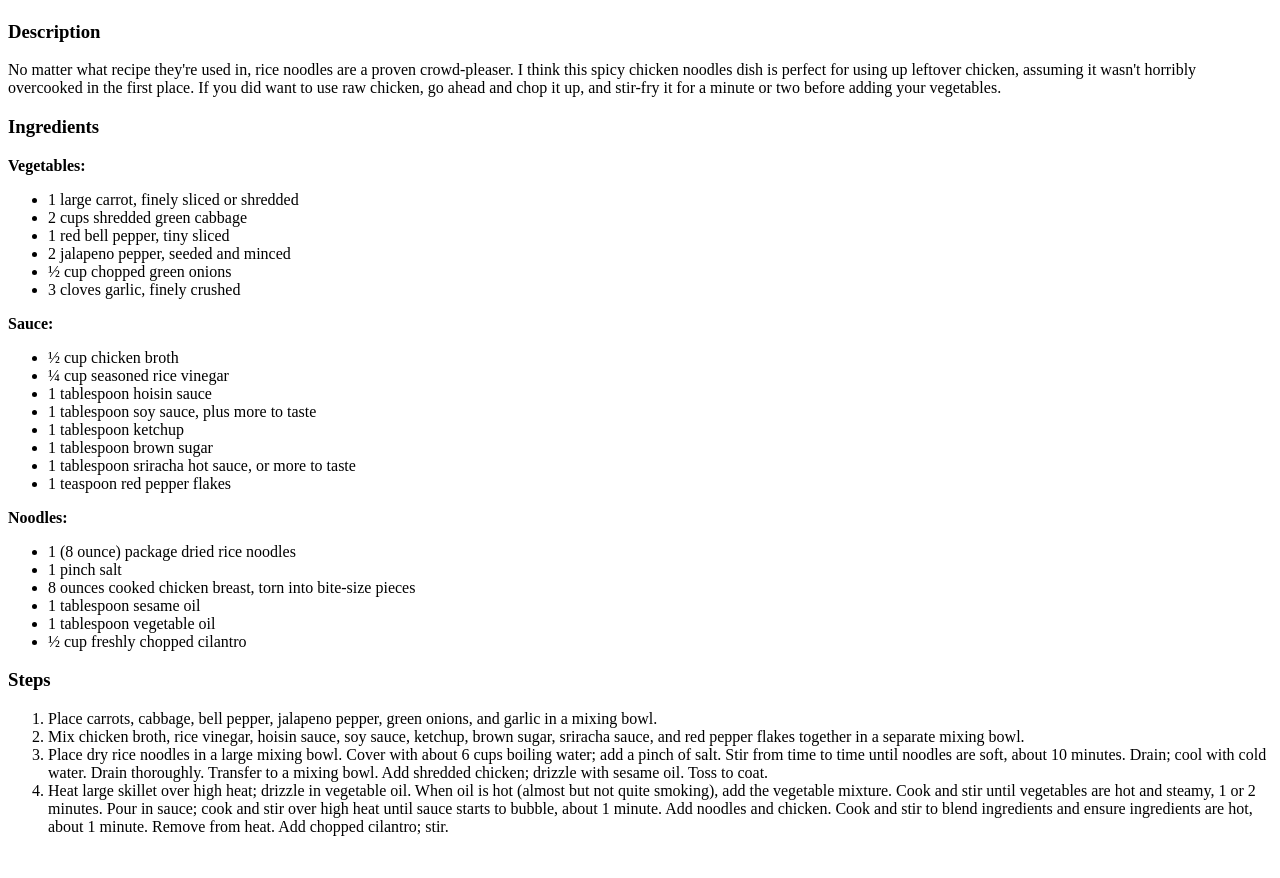
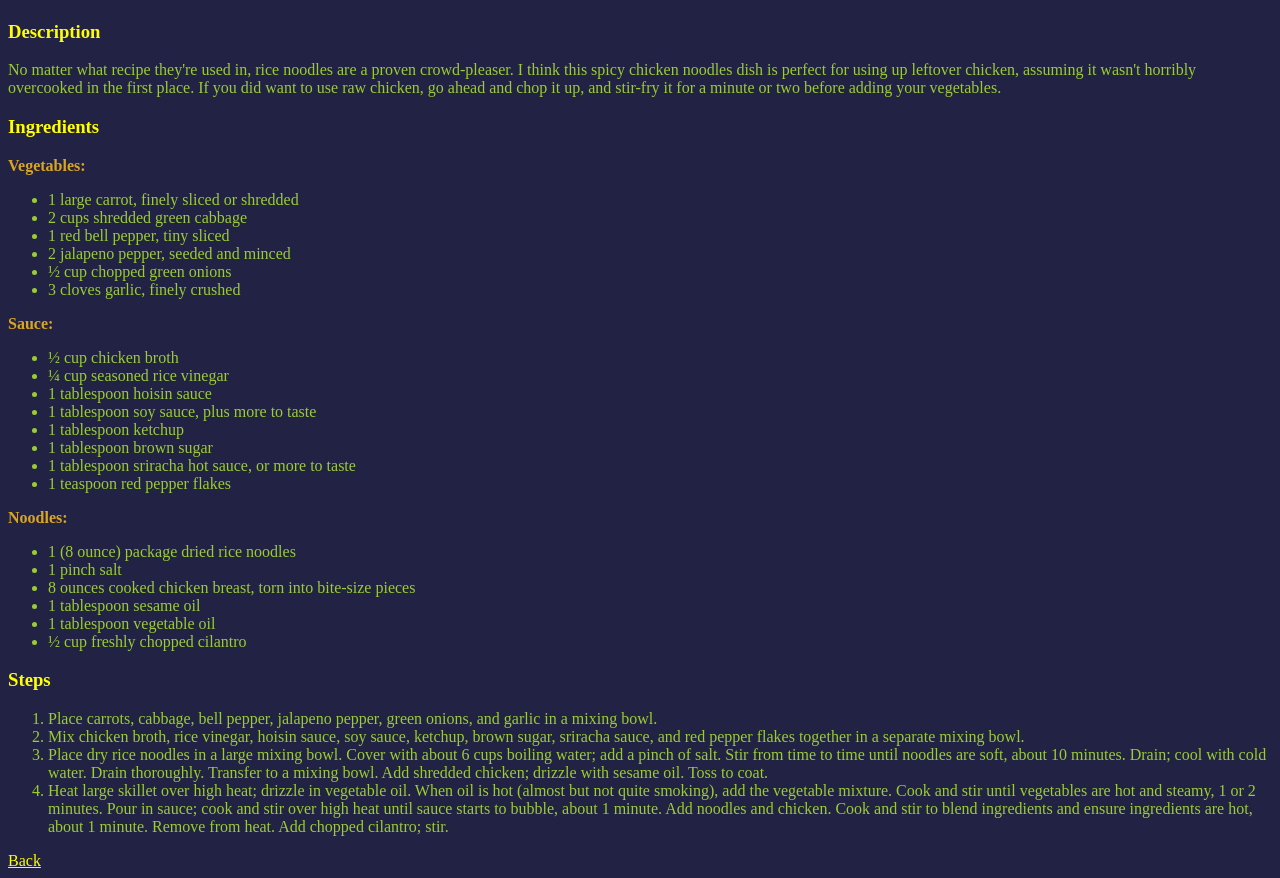
Before and after one commit to crigalpiro/odin-recipes, a plain HTML site: page recipes/spicy-chicken-noodles.html in a window 1280 px wide. Shown: the part 882-1760 px from the top of the page. Before the commit the page ends 1734 px from the top, so only its background shows below. Drawn offline with Linux system fonts and the light colour scheme.

Commit message:
Add styles

```diff
--- /dev/null
+++ b/css/styles.css
@@ -0,0 +1,28 @@
+body {
+    background-color: #222244;
+    color: yellowgreen;
+}
+
+a:link{
+    color: yellow;
+}
+
+a:visited {
+    color: green;
+}
+
+a:hover {
+    color: red;
+}
+
+h1 {
+    color: cyan;
+}
+
+h3 {
+    color: yellow;
+}
+
+p strong {
+    color: goldenrod;
+}
--- a/recipes/spicy-chicken-noodles.html
+++ b/recipes/spicy-chicken-noodles.html
@@ -2,7 +2,10 @@
 <html lang="en">
     <head>
         <meta charset="utf-8">
+
         <title>Spicy Chicken Noodles</title>
+
+        <link rel="stylesheet" href="../css/styles.css">
     </head>
 
     <body>
@@ -66,5 +69,7 @@
                 over high heat until sauce starts to bubble, about 1 minute. Add noodles and chicken. Cook and stir to blend ingredients
                 and ensure ingredients are hot, about 1 minute. Remove from heat. Add chopped cilantro; stir. </li>
         </ol>
+
+        <a href="../index.html">Back</a>
     </body>
 </html>
```
Also changed, not shown: index.html (+3 -0 lines), recipes/halushki.html (+5 -0 lines), recipes/porkolt.html (+5 -0 lines), 1 other file.
